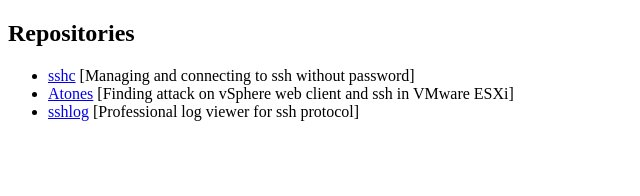
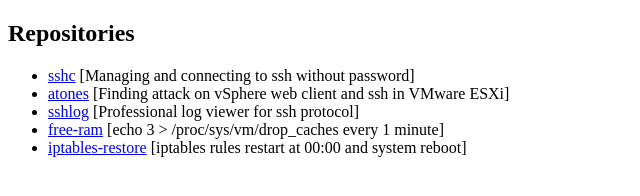
Before and after one commit to e2ma3n/e2ma3n.github.io, a plain HTML site: page index.html in a window 1280 px wide. Shown: the whole page, without its empty margins (0-640 px from the left). Drawn offline with Linux system fonts and the light colour scheme.

Commit message:
Update index.html

```diff
--- a/index.html
+++ b/index.html
@@ -4,8 +4,10 @@
 	<h2>Repositories</h2>
 	<ul>
 	  <li><a href="https://e2ma3n.github.io/sshc.html">sshc</a> [Managing and connecting to ssh without password]</li>
-	  <li><a href="https://e2ma3n.github.io/atones.html">Atones</a> [Finding attack on vSphere web client and ssh in VMware ESXi]</li>
+	  <li><a href="https://e2ma3n.github.io/atones.html">atones</a> [Finding attack on vSphere web client and ssh in VMware ESXi]</li>
 	  <li><a href="https://e2ma3n.github.io/sshlog.html">sshlog</a> [Professional log viewer for ssh protocol]</li>
+	  <li><a href="https://e2ma3n.github.io/free-ram.html">free-ram</a> [echo 3 > /proc/sys/vm/drop_caches every 1 minute]</li>
+	  <li><a href="https://e2ma3n.github.io/iptables-restore.html">iptables-restore</a> [iptables rules restart at 00:00 and system reboot]</li>
 	</ul>
 	</body>
 </html>
```
